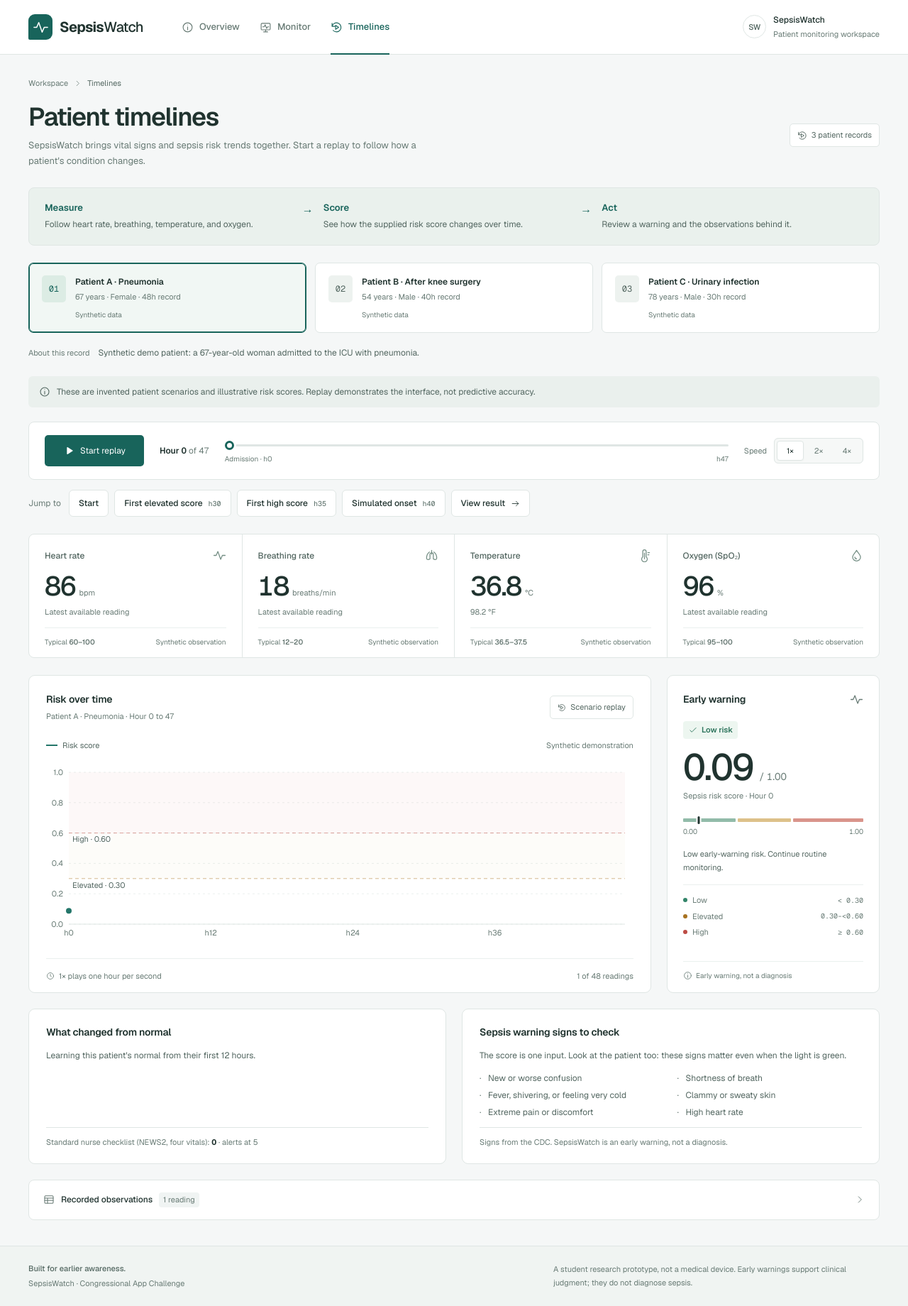
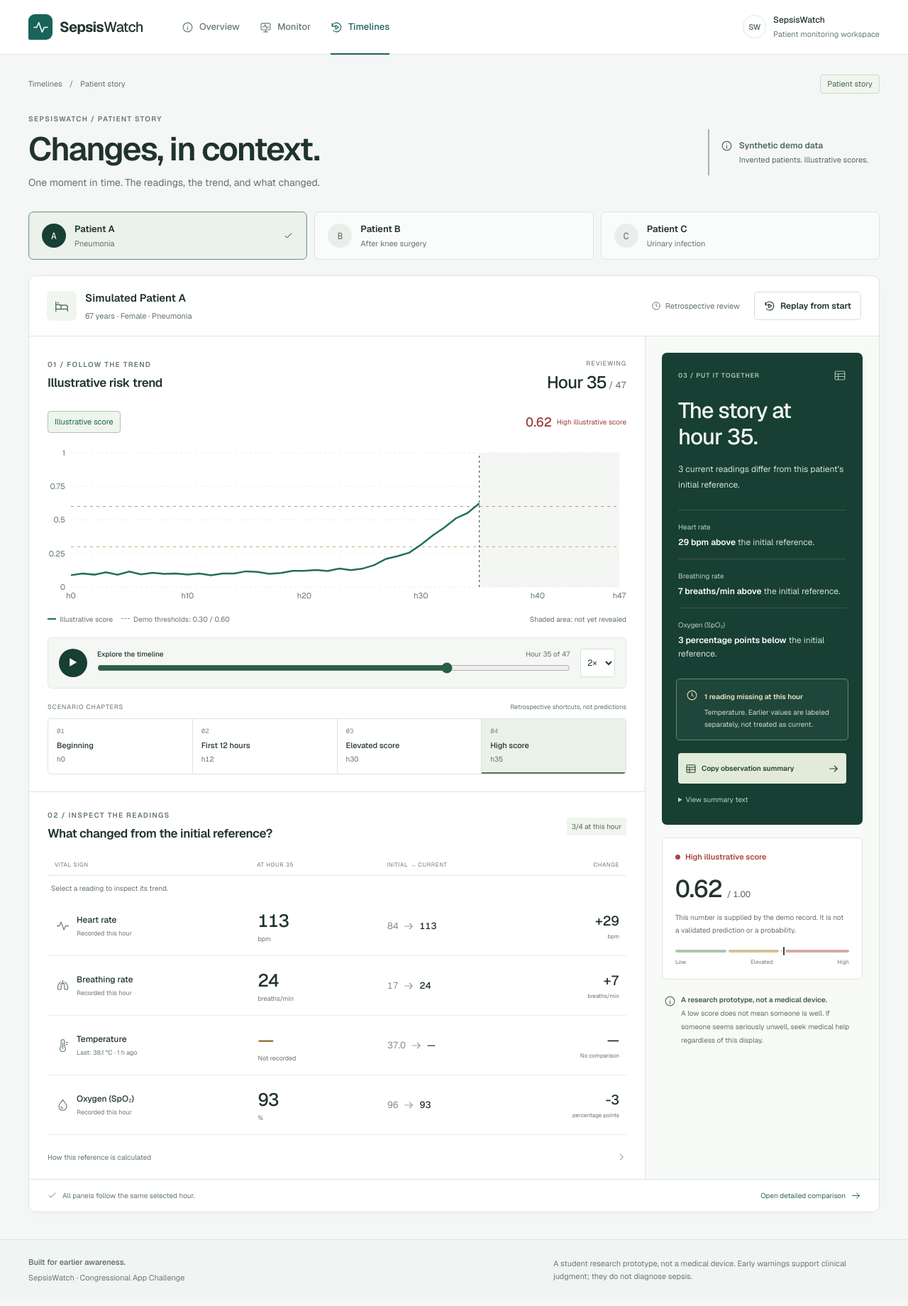
Before and after one commit to Itsfixable/sepsis-watch, a Next.js app: page /replay in a window 1280 px wide. Shown: the whole page at 71% size. Built offline with nearby package versions, Linux system fonts and the light colour scheme.

Commit message:
Update timelines

```diff
--- /dev/null
+++ b/src/app/replay/classic/page.tsx
@@ -0,0 +1,25 @@
+import type { Metadata } from "next";
+import { Icon } from "@/components/Icon";
+import { ReplayPlayer } from "@/components/ReplayPlayer";
+import { loadReplays } from "@/lib/replays";
+
+export const metadata: Metadata = { title: "Timelines" };
+
+export default function ReplayPage() {
+  const replays = loadReplays();
+  return (
+    <div className="page-shell">
+      <div className="breadcrumb"><span>Workspace</span><Icon name="chevron" size={11} /><span>Timelines</span></div>
+      <div className="page-heading">
+        <div><h1>Patient timelines</h1><p className="page-description">SepsisWatch brings vital signs and sepsis risk trends together. Start a replay to follow how a patient&apos;s condition changes.</p></div>
+        <span className="replay-heading-tag"><Icon name="replay" size={14} />{replays.length} patient records</span>
+      </div>
+      <ol className="workflow-strip" aria-label="How SepsisWatch works">
+        <li><strong>Measure</strong><span>Follow heart rate, breathing, temperature, and oxygen.</span></li>
+        <li><strong>Score</strong><span>See how the supplied risk score changes over time.</span></li>
+        <li><strong>Act</strong><span>Review a warning and the observations behind it.</span></li>
+      </ol>
+      <ReplayPlayer replays={replays} />
+    </div>
+  );
+}
--- a/src/app/replay/page.tsx
+++ b/src/app/replay/page.tsx
@@ -1,25 +1,11 @@
 import type { Metadata } from "next";
-import { Icon } from "@/components/Icon";
-import { ReplayPlayer } from "@/components/ReplayPlayer";
+import { PatientStory } from "@/components/PatientStory";
 import { loadReplays } from "@/lib/replays";
 
-export const metadata: Metadata = { title: "Timelines" };
+export const metadata: Metadata = {
+  title: "Timelines",
+};
 
-export default function ReplayPage() {
-  const replays = loadReplays();
-  return (
-    <div className="page-shell">
-      <div className="breadcrumb"><span>Workspace</span><Icon name="chevron" size={11} /><span>Timelines</span></div>
-      <div className="page-heading">
-        <div><h1>Patient timelines</h1><p className="page-description">SepsisWatch brings vital signs and sepsis risk trends together. Start a replay to follow how a patient&apos;s condition changes.</p></div>
-        <span className="replay-heading-tag"><Icon name="replay" size={14} />{replays.length} patient records</span>
-      </div>
-      <ol className="workflow-strip" aria-label="How SepsisWatch works">
-        <li><strong>Measure</strong><span>Follow heart rate, breathing, temperature, and oxygen.</span></li>
-        <li><strong>Score</strong><span>See how the supplied risk score changes over time.</span></li>
-        <li><strong>Act</strong><span>Review a warning and the observations behind it.</span></li>
-      </ol>
-      <ReplayPlayer replays={replays} />
-    </div>
-  );
+export default function PrototypePage() {
+  return <PatientStory replays={loadReplays().filter((record) => record.source === "synthetic")} />;
 }
--- a/src/components/PatientStory.tsx
+++ b/src/components/PatientStory.tsx
@@ -21,7 +21,7 @@
   const record = replays.find((item) => item.id === selected);
   return (
     <div className={styles.page}>
-      <div className={styles.breadcrumb}><Link href="/replay">Timelines</Link><span>/</span><span>Patient story</span><span className={styles.prototype}>Local UI prototype</span></div>
+      <div className={styles.breadcrumb}><Link href="/replay">Timelines</Link><span>/</span><span>Patient story</span><span className={styles.prototype}>Patient story</span></div>
       <header className={styles.heading}>
         <div><p className={styles.eyebrow}>SEPSISWATCH / PATIENT STORY</p><h1>Changes, in context.</h1><p>One moment in time. The readings, the trend, and what changed.</p></div>
         <div className={styles.demoNote}><Icon name="info" size={17} /><div><strong>Synthetic demo data</strong><span>Invented patients. Illustrative scores.</span></div></div>
@@ -165,6 +165,6 @@
         <p className={styles.safetyNote}><Icon name="info" size={17} /><span><strong>A research prototype, not a medical device.</strong> A low score does not mean someone is well. If someone seems seriously unwell, seek medical help regardless of this display.</span></p>
       </aside>
     </div>
-    <div className={styles.bottomNote}><span><Icon name="check" size={15} />All panels follow the same selected hour.</span><Link href="/replay">Compare with the existing interface <Icon name="arrow" size={15} /></Link></div>
+    <div className={styles.bottomNote}><span><Icon name="check" size={15} />All panels follow the same selected hour.</span><Link href="/replay/classic">Open detailed comparison <Icon name="arrow" size={15} /></Link></div>
   </section>;
 }
```
